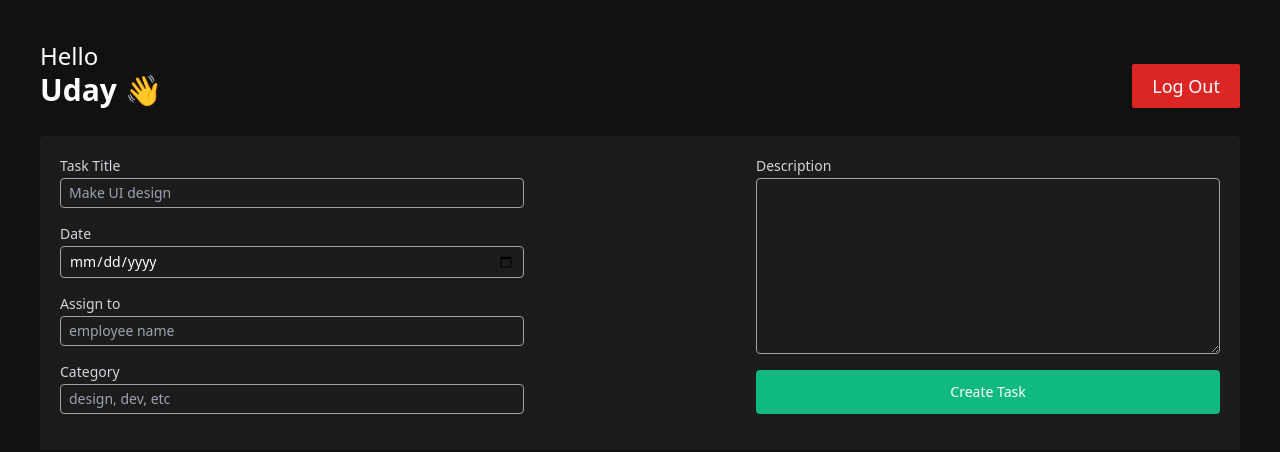
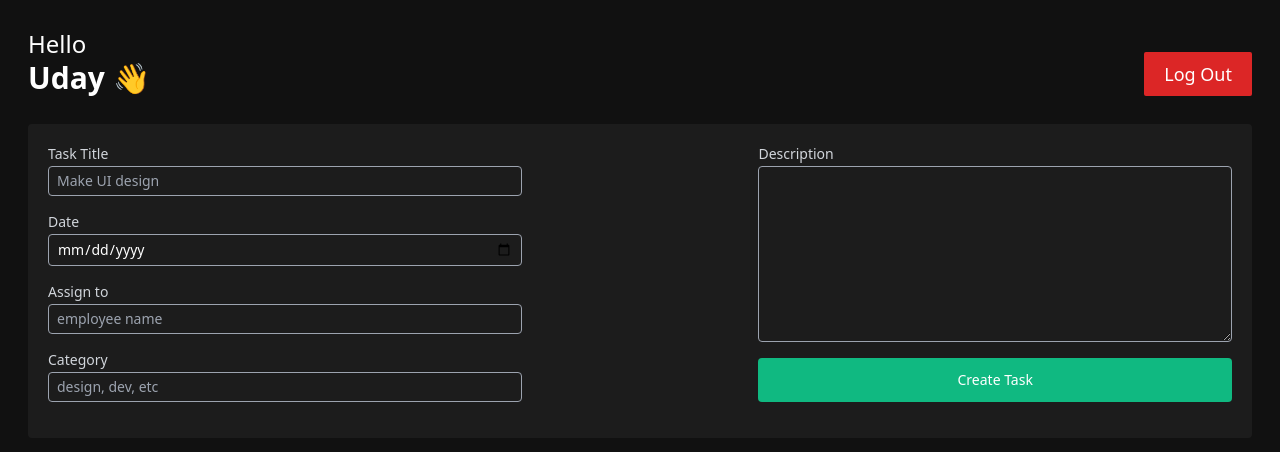
Before and after one commit to UdayChaudhary1/Employee-management-system, a React (Vite) app: page / in a window 1280 px wide. Shown: the top 452 px of the page. Built offline with nearby package versions, Linux system fonts and the light colour scheme.

Commit message:
Change padding in header in admin dashboard

```diff
--- a/src/components/Dashboard/AdminDashboard.jsx
+++ b/src/components/Dashboard/AdminDashboard.jsx
@@ -3,7 +3,7 @@ import Header from "../other/Header";
 
 const AdminDashboard = () => {
   return (
-    <div className="h-screen w-full p-10">
+    <div className="h-screen w-full p-7">
       <Header />
       <CreateTask />
     </div>
```
